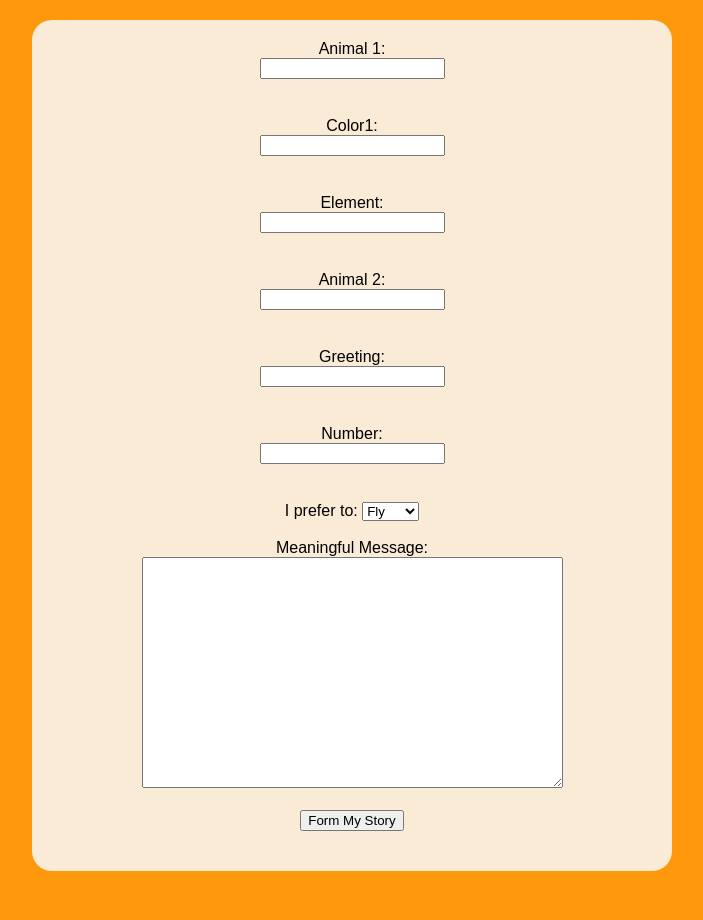
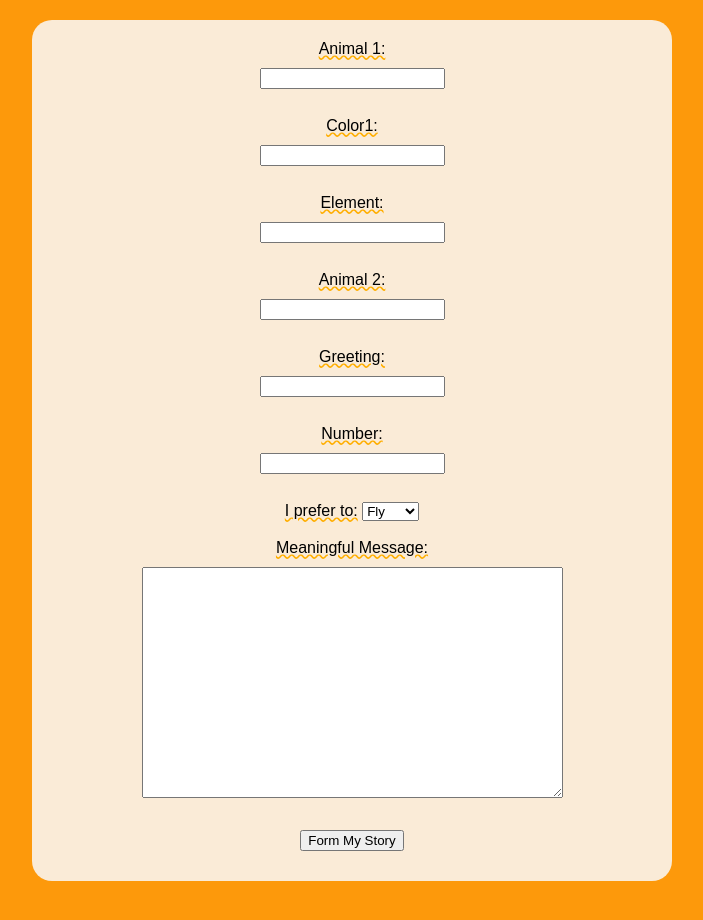
Before and after one commit to Pinotas/Form, a plain HTML site: page index.html in a window 1280 px wide. Shown: the part 118-1038 px from the top of the page, without its empty margins (288-991 px from the left). Drawn offline with Linux system fonts and the light colour scheme.

Commit message:
update styles.css

```diff
--- a/index.html
+++ b/index.html
@@ -4,7 +4,7 @@
     <meta charset="UTF-8" />
     <meta name="viewport" content="width=device-width, initial-scale=1.0" />
     <title>Formulário</title>
-    <link rel="stylesheet" href="/Form/style.css" />
+    <link rel="stylesheet" href="/style.css" />
   </head>
   <header>
     <section id="top">
@@ -47,7 +47,7 @@
       </select>
       <br />
       <br />
-      <label for="message">Meaningful Message:</label><br />
+      <label for="message" id="message">Meaningful Message:</label><br />
       <textarea
         id="message"
         name="message"
--- a/style.css
+++ b/style.css
@@ -34,3 +34,14 @@ h1,
   padding: 20px;
   margin: auto;
 }
+label {
+  text-decoration: rgb(255, 174, 0) wavy underline;
+}
+
+input {
+  margin-top: 10px;
+  margin-bottom: 10px;
+}
+textarea {
+  margin-top: 10px;
+}
```
